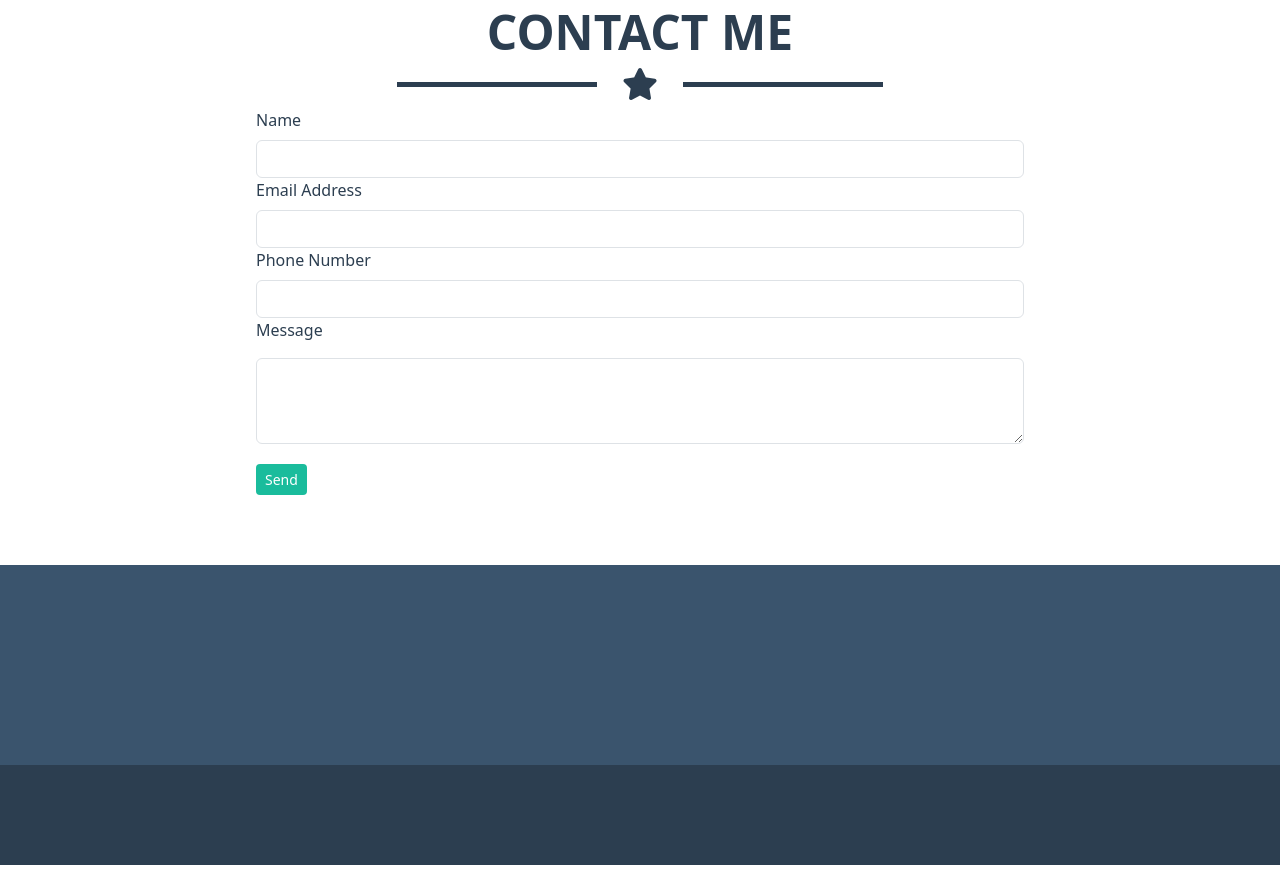
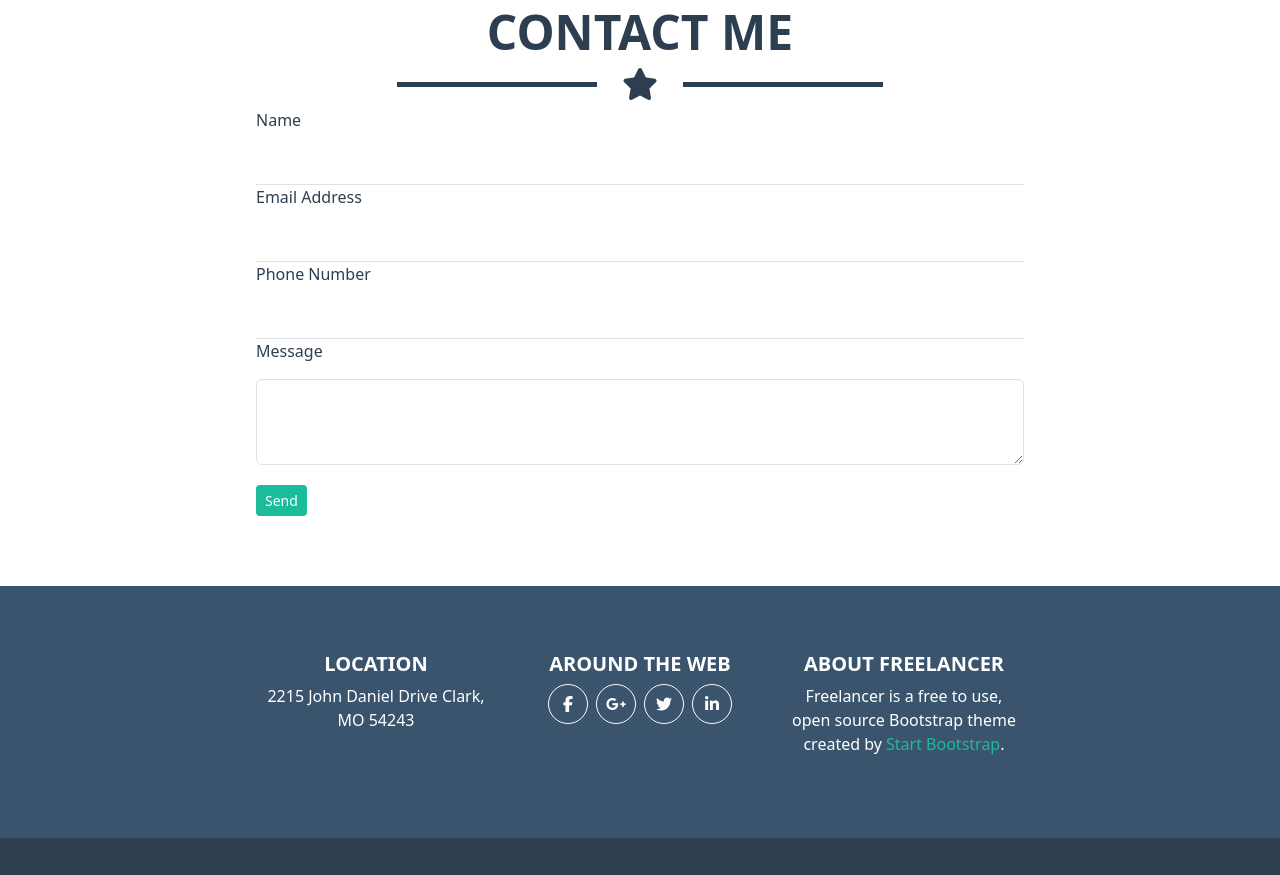
Before and after one commit to sisdream/html-css-bootstrap-freelancer, a plain HTML site: page index.html in a window 1280 px wide. Shown: the part 1925-2800 px from the top of the page. Drawn offline with nearby package versions, Linux system fonts and the light colour scheme.

Commit message:
fix: footer

```diff
--- a/css/style.css
+++ b/css/style.css
@@ -111,12 +111,40 @@ p {
     color: white;
 }
 
+#exampleFormControlInput1{
+    border: 0;
+    border-bottom: 1px solid var(--bs-border-color);
+    border-radius: 0;
+    padding: 10px 0;
+}
+
 /* SECTION NAV */
 
 #nav{
     background-color: #3a546d;
     color: #fff;
-    height: 200px;
+}
+
+.cont-nav{
+    width: 60%;
+    margin: 0 auto;
+    padding: 50px 0;
+    text-align: center;
+}
+
+span a{
+    color: #1abc9c;
+    text-decoration: none;
+}
+
+.circle{
+    border: 1px solid #fff;
+    border-radius: 50%;
+    width: 40px;
+    height: 40px;
+    display: flex;
+    align-items: center;
+    justify-content: center;
 }
 
 /* SECTION COPYRIGHT */
@@ -124,5 +152,10 @@ p {
 #copyright{
     background-color: #2c3e50;
     color: #fff;
-    height: 100px;
 }
+
+.cont-copy{
+    width: 60%;
+    margin: 0 auto;
+    padding: 50px 0;
+}
--- a/index.html
+++ b/index.html
@@ -72,6 +72,7 @@
     <main>
         <!-- SECTION PORTFOLIO -->
         <section id="portfolio">
+            <div class="port-container">
                 <h2 class="d-flex justify-content-center display-5 fw-bold">PORTFOLIO</h2>
                 <div class="col-12">
                     <h2 class="d-flex justify-content-center align-items-center">
@@ -81,7 +82,6 @@
                     </h2>
                 </div>
 
-            <div class="port-container">
                 <div class="row row-cols-1 row-cols-sm-2 row-cols-lg-3">
                     <div class="col">
                         <div class="port-card">
@@ -125,6 +125,7 @@
         <section id="about">
             <div class="cont-about">
                 <h2 class="d-flex justify-content-center display-5 fw-bold">ABOUT</h2>
+
                 <div class="col-12">
                     <h2 class="d-flex justify-content-center align-items-center">
                         <div class="left"></div>
@@ -157,11 +158,13 @@
             <div class="cont-contact">
                 <h2 class="d-flex justify-content-center display-5 fw-bold">CONTACT ME</h2>
 
+                <div class="col-12">
                     <h2 class="d-flex justify-content-center align-items-center">
                         <div class="left port"></div>
                         <i class="fa-solid fa-star"></i>
                         <div class="right port"></div>
                     </h2>
+                </div>
 
                 <form action="">
                     <div>
@@ -193,9 +196,45 @@
     <!-- FOOTER -->
     <footer>
         <!-- SECTION NAV -->
-        <section id="nav"></section>
+        <section id="nav">
+            <div class="cont-nav ">
+                <div class="row row-cols-1 row-cols-sm-3 row-cols-lg-3">
+                    <div class="col p-3">
+                        <h5 class="fw-bold">LOCATION</h5>
+                        <p>2215 John Daniel Drive Clark, MO 54243 </p>
+                    </div>
+                    <div class="col p-3">
+                        <h5 class="fw-bold">AROUND THE WEB</h5>
+                        <div class="d-flex justify-content-center gap-2">
+                            <span class="circle">
+                                <i class="fa-brands fa-facebook-f"></i>
+                            </span>
+                            <span class="circle">
+                                <i class="fa-brands fa-google-plus-g"></i>
+                            </span>
+                            <span class="circle">
+                                <i class="fa-brands fa-twitter"></i>
+                            </span>
+                            <span class="circle">
+                                <i class="fa-brands fa-linkedin-in"></i>
+                            </span>
+                        </div>
+                    </div>
+                    <div class="col p-3">
+                        <h5 class="fw-bold">ABOUT FREELANCER</h5>
+                        <p>Freelancer is a free to use, open source Bootstrap theme created by <span><a href="#">Start Bootstrap</a></span>.</p>
+                    </div>
+                </div>
+            </div>
+        </section>
         <!-- SECTION COPYRIGHT -->
-        <section id="copyright"></section>
+        <section id="copyright">
+            <div class="cont-copy">
+                <p class="fst-italic fs-6 text-center">
+                    <span>Copyright <i class="fa-regular fa-copyright"></i> Your Website 2019</span>
+                </p>
+            </div>
+        </section>
     </footer>
 </body>
 <link href="https://cdn.jsdelivr.net/npm/bootstrap@5.3.2/dist/css/bootstrap.min.css" rel="stylesheet" integrity="sha384-T3c6CoIi6uLrA9TneNEoa7RxnatzjcDSCmG1MXxSR1GAsXEV/Dwwykc2MPK8M2HN" crossorigin="anonymous">
```
Lines whose indentation alone changed are shown as unchanged.
